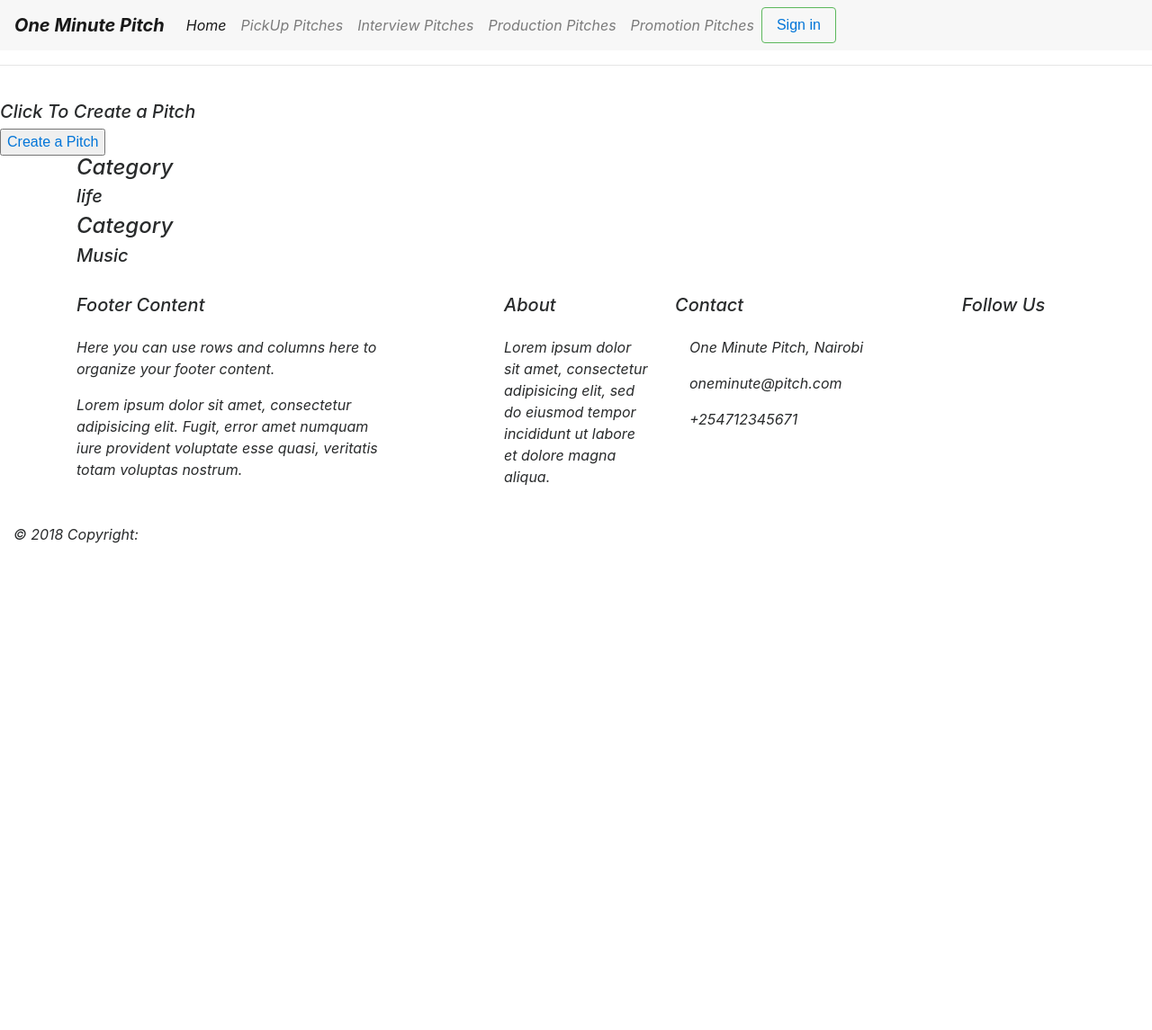
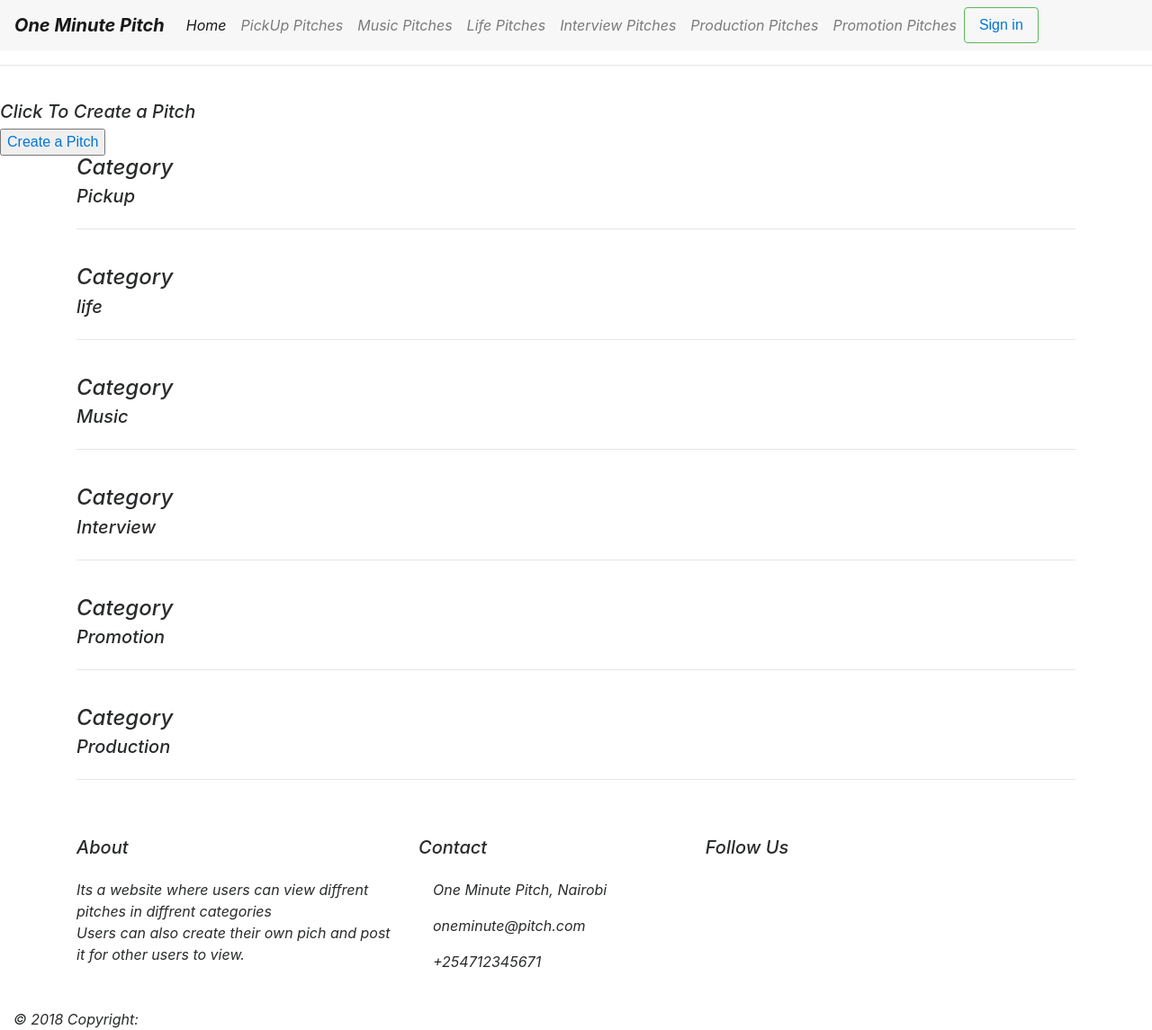
Before and after one commit to vincentmuya/one-minute-pitch, a Python web app: template app/templates/index.html in a window 1280 px wide. Shown: the whole page at 90% size. Before the commit the page ends 604 px from the top, so only its background shows below. Run offline with Jinja, Linux system fonts and the light colour scheme; the template is opened without the code that fills it, so the values that code supplies are empty; some libraries are stand-ins or nearby versions.

Commit message:
modified code

```diff
--- a/app/templates/footer.html
+++ b/app/templates/footer.html
@@ -11,20 +11,18 @@
 
             <!--First column-->
             <div class="col-md-4 col-lg-4">
-                <h5 class="title mb-4 font-bold">Footer Content</h5>
-                <p>Here you can use rows and columns here to organize your footer content.</p>
-                <p>Lorem ipsum dolor sit amet, consectetur adipisicing elit. Fugit, error amet numquam iure provident
-                    voluptate esse quasi, veritatis totam voluptas nostrum. </p>
+                <h5 class="title mb-4 font-bold">About</h5>
+                <p>Its a website where users can view diffrent pitches in diffrent categories <br> Users can also create their own pich and post it for other users to view.</p>
             </div>
             <!--/.First column-->
 
             <hr class="clearfix w-100 d-md-none">
 
             <!--Second column-->
-            <div class="col-md-2 col-lg-2 ml-auto">
+            <!-- <div class="col-md-2 col-lg-2 ml-auto">
                 <h5 class="title mb-4 font-bold">About</h5>
                 <p>Lorem ipsum dolor sit amet, consectetur adipisicing elit, sed do eiusmod tempor incididunt ut labore et dolore magna aliqua.</p>
-            </div>
+            </div> -->
             <!--/.Second column-->
 
             <hr class="clearfix w-100 d-md-none">
--- a/app/templates/index.html
+++ b/app/templates/index.html
@@ -7,36 +7,96 @@
 
 <div class="container">
 
-
-
+  <div class="tabs">
+     <div class="row">
+       <div class="col-md-2">
+        <h4>Category</h4>
+       <h5>Pickup</h5>
+     </div>
+   <ul id="pickup">
+  {{macro.displayPitchList(pickup)}}
+  </ul>
+      <div class="col-md-10">
+    </div>
+  </div>
+  </div>
+<hr>
+<br>
   <div class="tabs">
      <div class="row">
        <div class="col-md-2">
          <h4>Category</h4>
        <h5>life</h5>
      </div>
-     <ul>
+     <ul id="life">
   {{macro.displayPitchList(life)}}
   </ul>
   <div class="col-md-10">
   </div>
   </div>
   </div>
-
+<hr>
+<br>
 <div class="tabs">
    <div class="row">
      <div class="col-md-2">
       <h4>Category</h4>
      <h5>Music</h5>
    </div>
- <ul>
+ <ul id="music">
 {{macro.displayPitchList(music)}}
 </ul>
     <div class="col-md-10">
   </div>
 </div>
 </div>
-
+<hr>
+<br>
+<div class="tabs">
+   <div class="row">
+     <div class="col-md-2">
+      <h4>Category</h4>
+     <h5>Interview</h5>
+   </div>
+ <ul id="interview">
+{{macro.displayPitchList(interview)}}
+</ul>
+    <div class="col-md-10">
+  </div>
+</div>
+</div>
+<hr>
+<br>
+<div class="tabs">
+   <div class="row">
+     <div class="col-md-2">
+      <h4>Category</h4>
+     <h5>Promotion</h5>
+   </div>
+ <ul id="promotion">
+{{macro.displayPitchList(promotion)}}
+</ul>
+    <div class="col-md-10">
+  </div>
+</div>
+</div>
+<hr>
+<br>
+<div class="tabs">
+   <div class="row">
+     <div class="col-md-2">
+      <h4>Category</h4>
+     <h5>Production</h5>
+   </div>
+ <ul id="production">
+{{macro.displayPitchList(production)}}
+</ul>
+    <div class="col-md-10">
+  </div>
+</div>
+</div>
+<hr>
+<br>
 </div>
   {% include 'footer.html' %}
 {%endblock%}
--- a/app/templates/navbar.html
+++ b/app/templates/navbar.html
@@ -15,23 +15,29 @@
         <a class="nav-link" href="#">Home <span class="sr-only">(current)</span></a>
       </li>
       <li class="nav-item">
-        <a class="nav-link" href="#">PickUp Pitches</a>
+        <a class="nav-link" href="/#pickup">PickUp Pitches</a>
       </li>
       <li class="nav-item">
-        <a class="nav-link " href="#">Interview Pitches</a>
+        <a class="nav-link" href="/#music">Music Pitches</a>
       </li>
       <li class="nav-item">
-        <a class="nav-link " href="#">Production Pitches</a>
+        <a class="nav-link" href="/#life">Life Pitches</a>
       </li>
       <li class="nav-item">
-        <a class="nav-link " href="#">Promotion Pitches</a>
+        <a class="nav-link " href="/#interview">Interview Pitches</a>
+      </li>
+      <li class="nav-item">
+        <a class="nav-link " href="/#production">Production Pitches</a>
+      </li>
+      <li class="nav-item">
+        <a class="nav-link " href="/#promotion">Promotion Pitches</a>
       </li>
     </ul>
 
     <ul class="nav navbar-nav navbar-right">
      {% if current_user.is_authenticated %}
      <li>{{current_user.username}}</li>
-     <li><a href="{{url_for('auth.logout')}}">Sign out</a></li>
+     <li><button class="btn btn-outline-success my-2 my-sm-0" type="submit"><a href="{{url_for('auth.logout')}}">Sign out</a></button></li>
      {% else %}
      <button class="btn btn-outline-success my-2 my-sm-0" type="submit"><a href="{{url_for('auth.login')}}">Sign in</a></button>
 
```
Also changed, not shown: app/main/views.py (+5 -2 lines).
